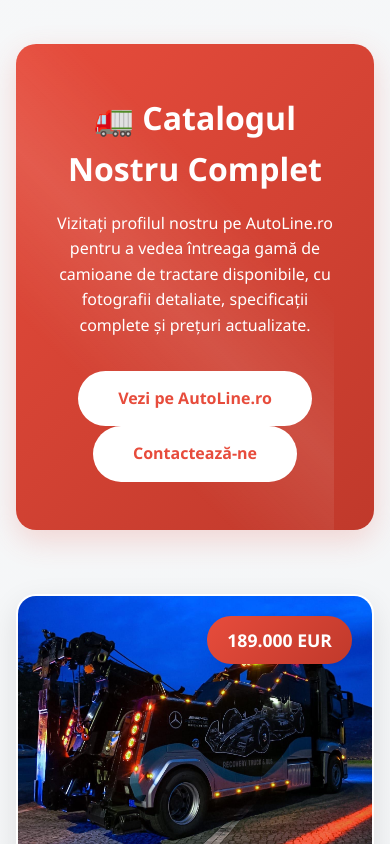
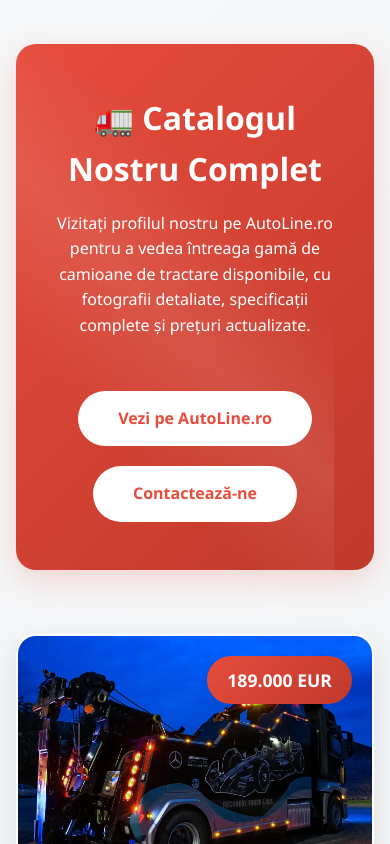
Before and after one commit to crisannpaul/tractari-auto, a plain HTML site: page vanzari.html in a window 390 px wide. Shown: the part 1077-1921 px from the top of the page. Drawn offline with Linux system fonts and the light colour scheme.

Commit message:
added sales link

```diff
--- a/vanzari.html
+++ b/vanzari.html
@@ -476,6 +476,10 @@
             .autoline-banner p {
                 font-size: 1rem;
             }
+
+            .autoline-btn{
+                margin-top: 20px;
+            }
         }
     </style>
 </head>
```
